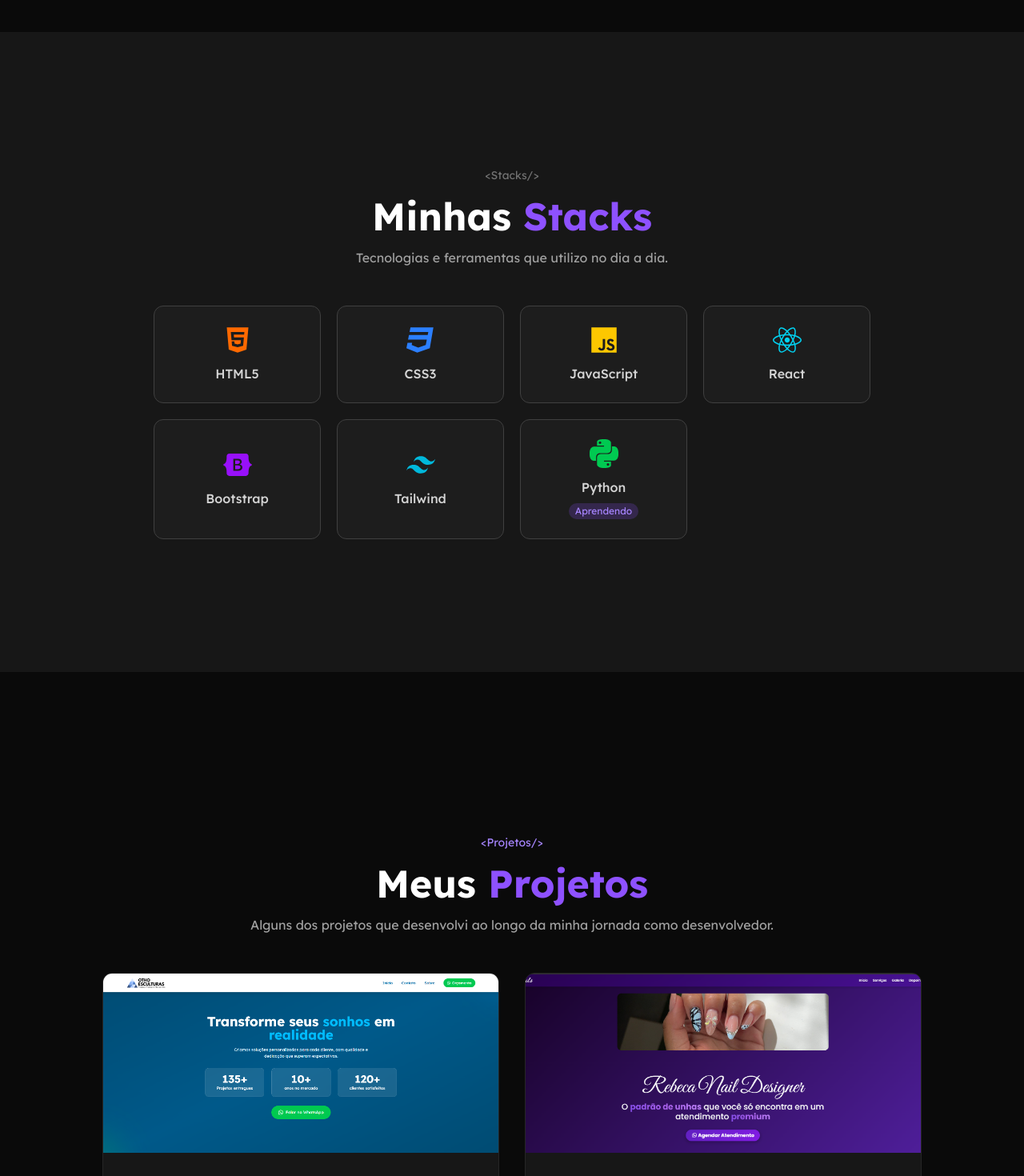
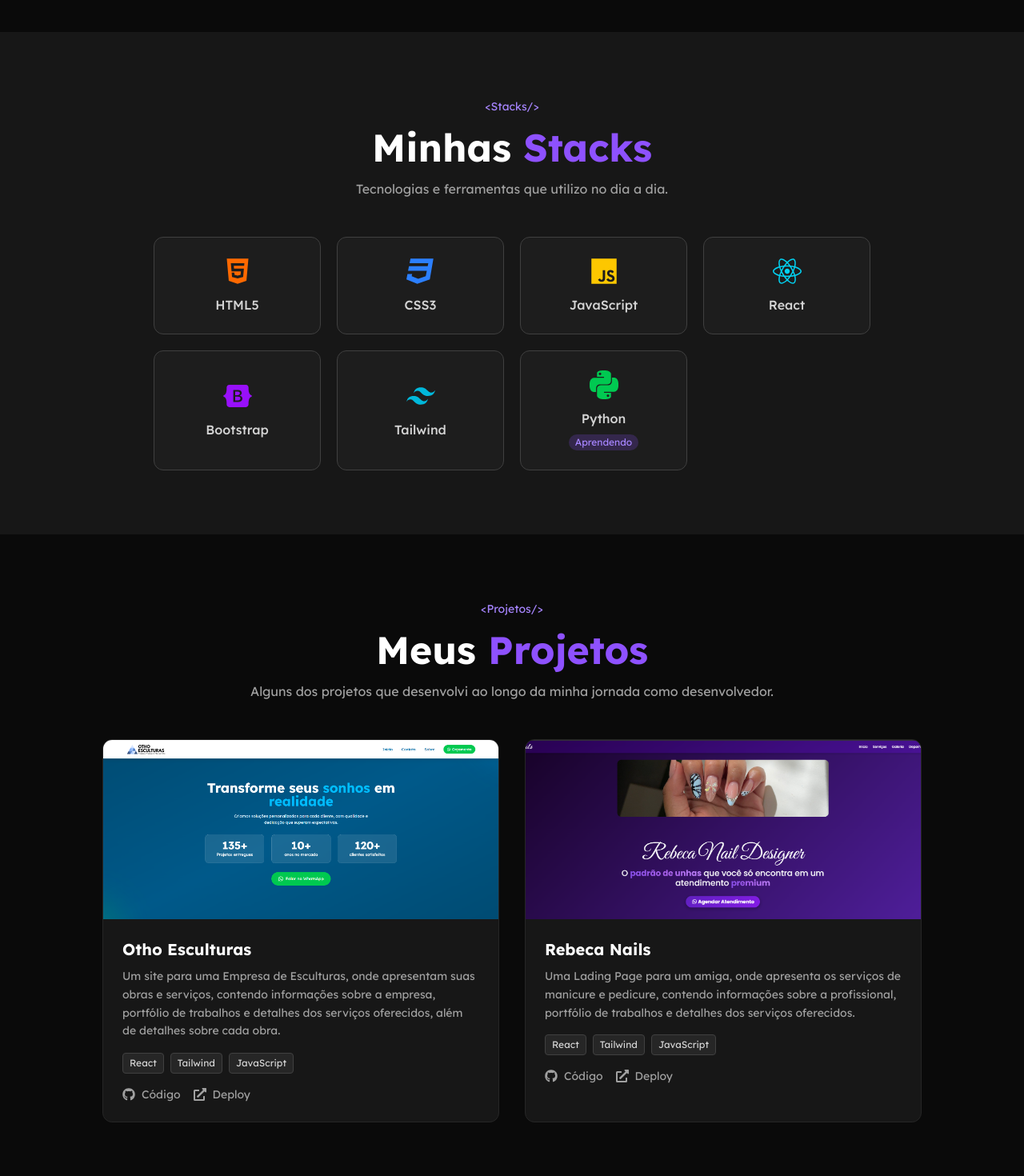
Before and after one commit to MatheusOtho/Portf-lioV2, a React (Vite) app: page / in a window 1280 px wide. Shown: the part 760-2230 px from the top of the page at 80% size. Built offline with nearby package versions, Linux system fonts and the light colour scheme.

Commit message:
Arrumando o Padding Y das sections

```diff
--- a/src/components/certificados.jsx
+++ b/src/components/certificados.jsx
@@ -30,7 +30,7 @@ function Certifications() {
   return (
     <section
       id="certifications"
-      className=" flex flex-col items-center justify-center px-6 py-50 bg-neutral-950 text-gray-100 relative overflow-hidden"
+      className=" flex flex-col items-center justify-center px-6 py-20 bg-neutral-950 text-gray-100 relative overflow-hidden"
     >
       {/* Elementos decorativos de fundo */}
       <div className="absolute inset-0 w-full h-full pointer-events-none select-none -z-10">
--- a/src/components/contato.jsx
+++ b/src/components/contato.jsx
@@ -10,7 +10,7 @@ function Contact() {
   return (
     <section
       id="contact"
-      className=" flex flex-col items-center justify-center px-4 sm:px-6 py-50 bg-neutral-900/70 text-gray-100 relative overflow-hidden"
+      className=" flex flex-col items-center justify-center px-4 sm:px-6 py-20 bg-neutral-900/70 text-gray-100 relative overflow-hidden"
     >
       {/* Elementos decorativos */}
       <div className="absolute inset-0 pointer-events-none select-none -z-10">
--- a/src/components/experiencia.jsx
+++ b/src/components/experiencia.jsx
@@ -24,7 +24,7 @@ function Experience() {
   return (
     <section
       id="experience"
-      className="py-50 flex flex-col items-center justify-center px-6 bg-neutral-900/70 text-gray-100 relative overflow-hidden"
+      className="py-20 flex flex-col items-center justify-center px-6 bg-neutral-900/70 text-gray-100 relative overflow-hidden"
     >
       {/* Elementos decorativos de fundo */}
       <div className="absolute inset-0 w-full h-full pointer-events-none select-none -z-10">
--- a/src/components/projetos.jsx
+++ b/src/components/projetos.jsx
@@ -28,7 +28,7 @@ function Projects() {
   return (
     <section
       id="projects"
-      className="py-50 flex flex-col items-center justify-center px-6 py-20 bg-neutral-950 text-gray-100 relative overflow-hidden"
+      className="flex flex-col items-center justify-center px-6 py-20 bg-neutral-950 text-gray-100 relative overflow-hidden"
     >
       {/* Elementos decorativos de fundo */}
       <div className="absolute inset-0 w-full h-full pointer-events-none select-none -z-10">
--- a/src/components/skills.jsx
+++ b/src/components/skills.jsx
@@ -22,7 +22,7 @@ function Skills() {
   return (
     <section
       id="skills"
-      className="min-h-screen flex flex-col items-center justify-center px-6 py-20 bg-neutral-900 text-gray-100 relative overflow-hidden"
+      className="py-20 flex flex-col items-center justify-center px-6 py-20 bg-neutral-900 text-gray-100 relative overflow-hidden"
     >
       {/* Elemento decorativo de fundo */}
       <div className="absolute inset-0 w-full h-full pointer-events-none select-none -z-10">
@@ -31,7 +31,7 @@ function Skills() {
 
       {/* Título da Seção */}
       <div className="mb-4">
-        <span className="text-xs sm:text-sm font-mono text-neutral-500">
+        <span className="text-xs sm:text-sm font-mono text-violet-400">
           &lt;Stacks/&gt;
         </span>
       </div>
```
